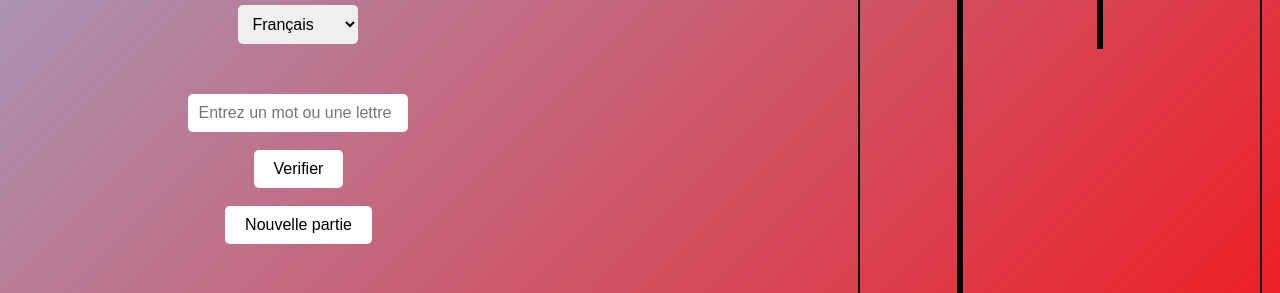
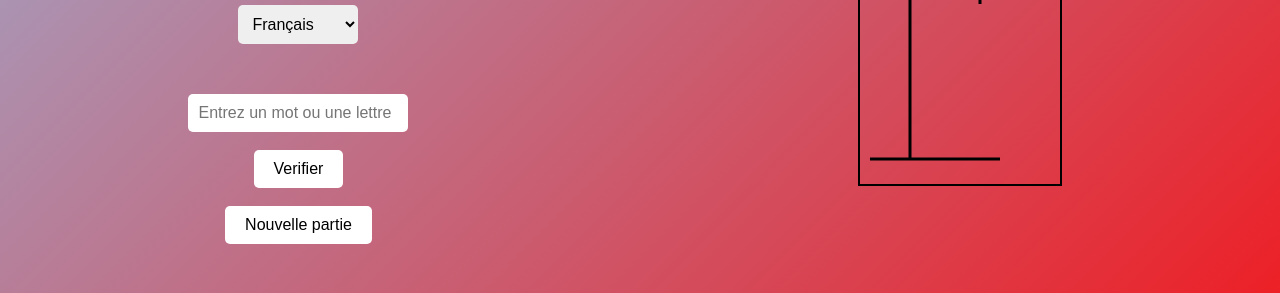
Before and after one commit to emilionschmauch-sketch/Pendu, a plain HTML site: page index.html in a window 1280 px wide. Shown: the part 73-366 px from the top of the page. Drawn offline with Linux system fonts and the light colour scheme.

Commit message:
Update index.html

```diff
--- a/index.html
+++ b/index.html
@@ -485,7 +485,8 @@ verifierLettre = function() {
 </div>
         </div>
 <div id="pendu" style="margin: 30px auto; width: 200px; height: 250px;">
-    <svg width="400" height="450" style="border: 2px solid black;" class="items">
+    <svg viewBox="0 0 400 450"  style="border: 2px solid black; width:100%; max-width:400px; height:auto;" class="items">
+
         <!-- Potence -->
         <line x1="20" y1="400" x2="280" y2="400" stroke="black" stroke-width="6"/>
         <line x1="100" y1="400" x2="100" y2="30" stroke="black" stroke-width="6"/>
```
